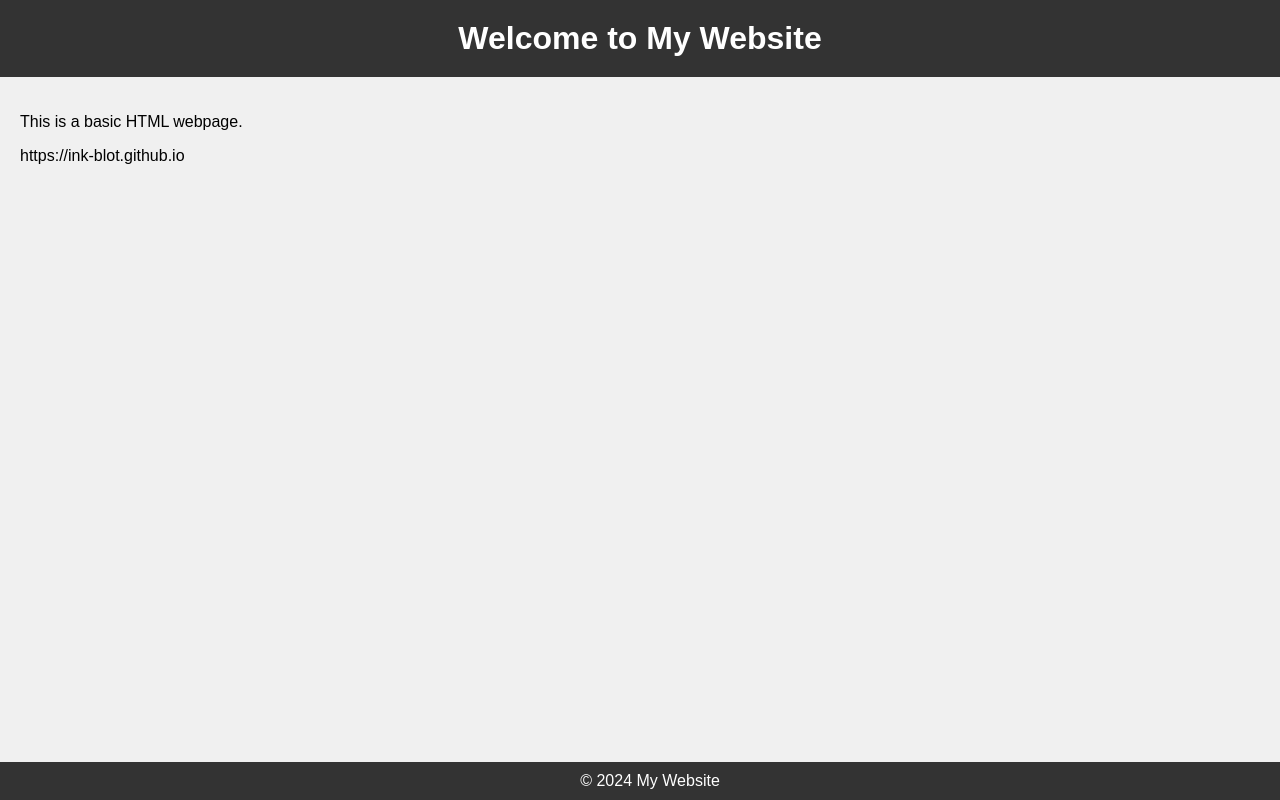
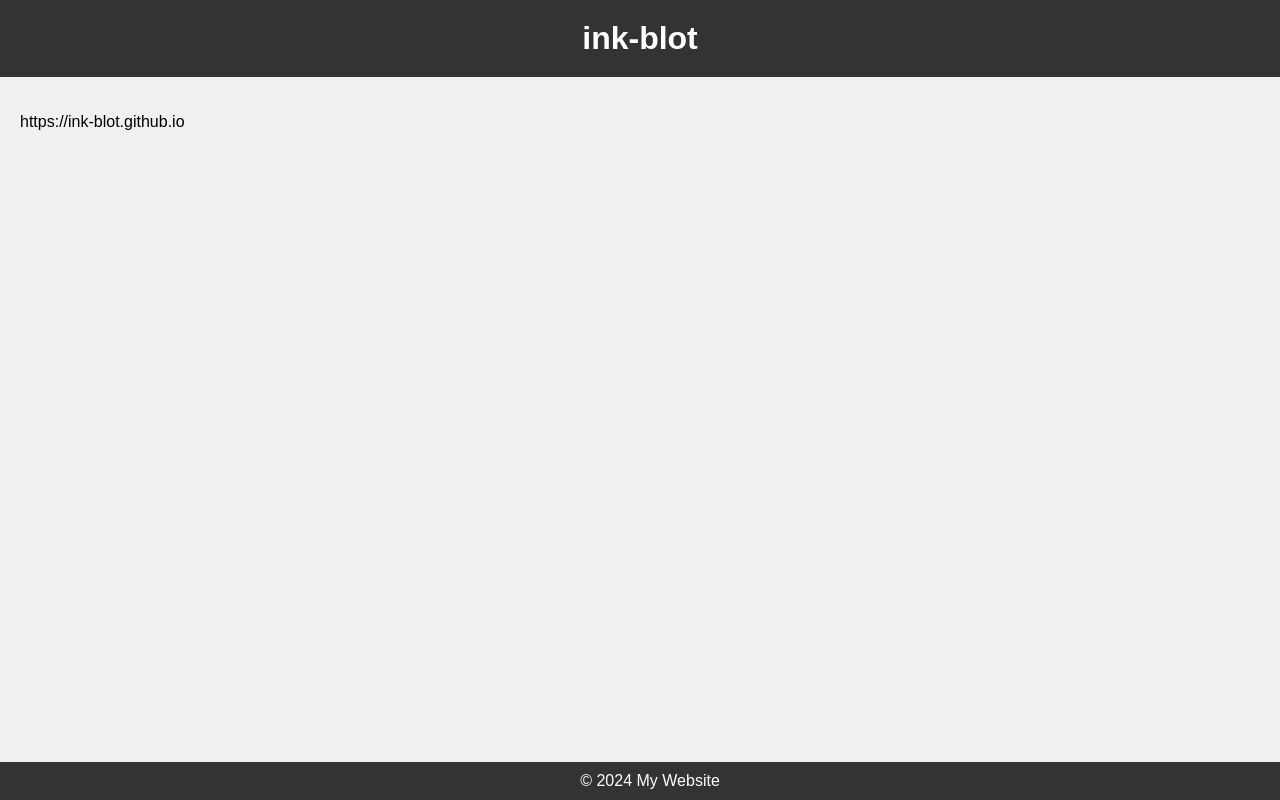
Before and after one commit to ink-blot/ink-blot.github.io, a plain HTML site: page index.html in a window 1280 px wide. Drawn offline with Linux system fonts and the light colour scheme.

Commit message:
Update index.html

```diff
--- a/index.html
+++ b/index.html
@@ -36,10 +36,9 @@
 </head>
 <body>
     <header>
-        <h1>Welcome to My Website</h1>
+        <h1>ink-blot</h1>
     </header>
     <main>
-        <p>This is a basic HTML webpage.</p>
         <p>https://ink-blot.github.io</p>
     </main>
     <footer>
```
